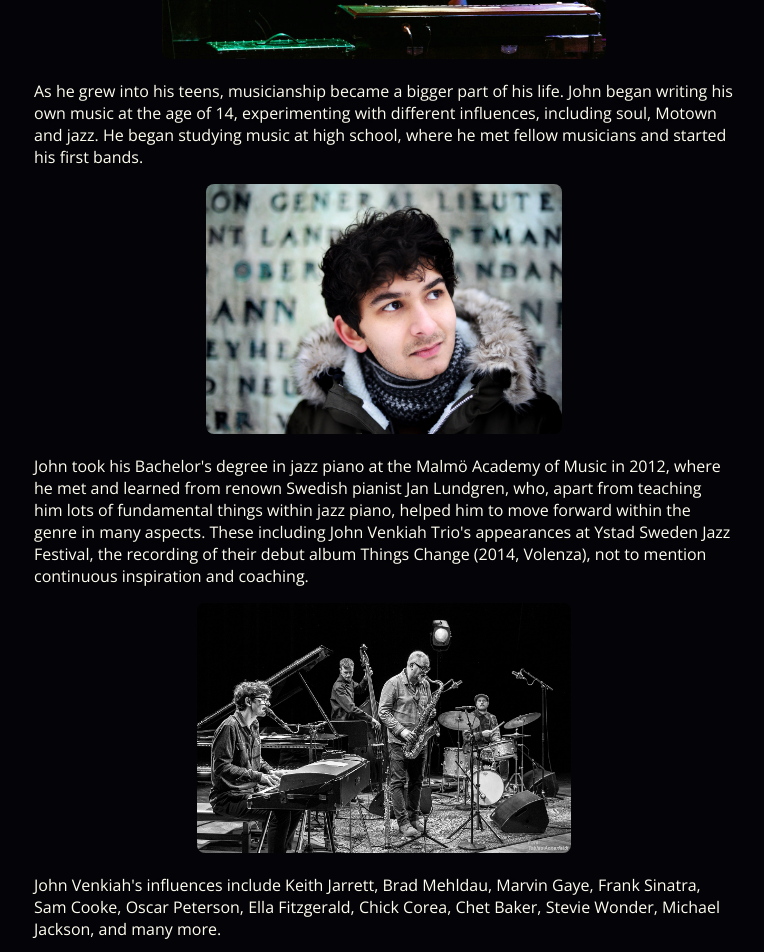
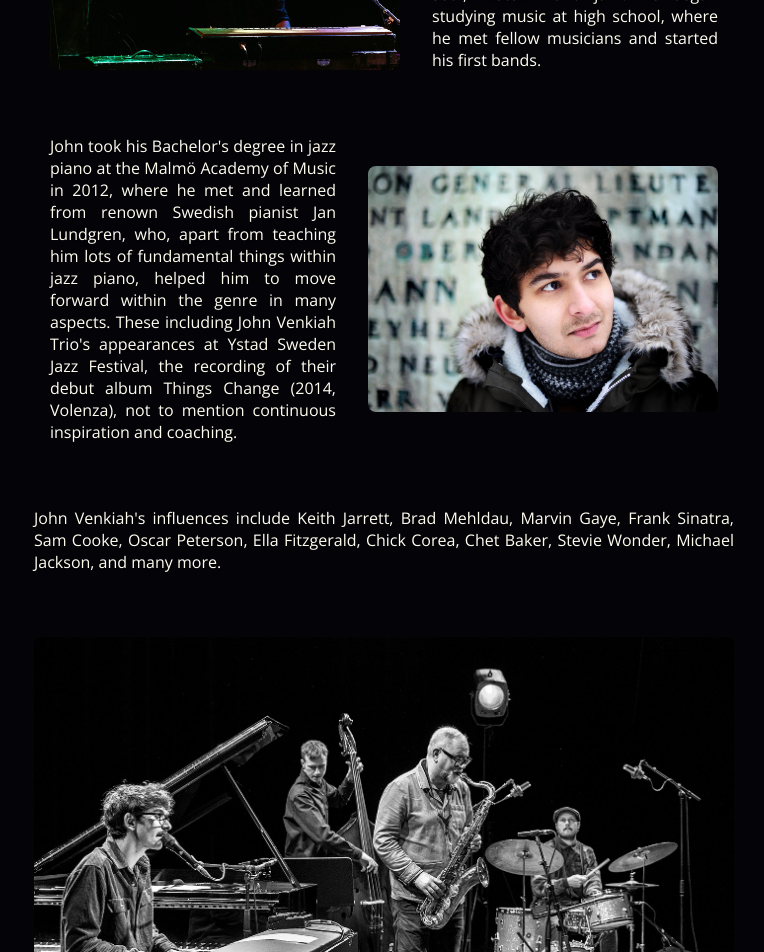
Before and after one commit to johnvenkiah/johnvenkiah-official-site, a React (Create React App) app: page /about in a window 1280 px wide. Shown: the part 1360-2312 px from the top of the page, without its empty margins (256-1020 px from the left). Built offline with nearby package versions, Linux system fonts and the light colour scheme; what moment-duration-format would draw is missing.

Commit message:
adjustments layout about

```diff
--- a/src/pages/About/About.styled.js
+++ b/src/pages/About/About.styled.js
@@ -1,9 +1,12 @@
 import styled from 'styled-components';
 
-export const AboutWrapper = styled.div`
+export const AboutContainer = styled.div`
   display: flex;
   flex-direction: column;
   align-items: center;
+  p {
+    text-align: justify;
+  }
 
   em {
     width: 100%;
@@ -46,35 +49,34 @@ export const AboutImage = styled.img`
   transition-timing-function: ease-in-out;
   margin: 0 0;
   box-shadow: 0 0 5px 0 rgba(0, 0, 0, 0.2);
-  @media screen and (min-width: 900px) {
-    max-height: 250px;
+`;
+
+export const SectionContainer = styled.div`
+  display: flex;
+  max-width: 700px;
+  flex-direction: column;
+  align-items: center;
+  p,
+  img {
+    margin: 2rem 1rem;
+    width: 100%;
   }
 `;
 
-export const WindowContainer = styled.div`
-  position: fixed;
-  top: 50vh;
-  left: 0;
-  right: 0;
-  bottom: 0;
-  overflow: auto;
-  perspective: 1000px; /* Optional: Adds 3D perspective */
+export const SectionWrapper = styled.div`
+  align-items: center;
+  display: flex;
+  max-width: 700px;
+  flex-direction: column;
+  @media screen and (min-width: 900px) {
+    flex-direction: row;
+  }
+  p,
+  img {
+    margin: 2rem 1rem;
+    width: 100%;
+    @media screen and (min-width: 900px) {
+      width: 50%;
+    }
+  }
 `;
-
-export const WindowContent = styled.div`
-  position: relative;
-  width: 100%;
-  height: 3000px; /* Adjust the height as needed */
-  transform-style: preserve-3d; /* Optional: Enables 3D transforms */
-`;
-
-export const WindowFrame = styled.div`
-  position: sticky;
-  top: 0;
-  left: 0;
-  right: 0;
-  height: 100vh;
-  background: url('../.../images/jvt2-small.png') no-repeat center center fixed;
-  background-size: cover;
-  transform: translateZ(0); /* Optional: Applies 3D transform */
-`;
--- a/src/pages/About/about.js
+++ b/src/pages/About/about.js
@@ -1,4 +1,11 @@
-import { AboutWrapper, Card, AboutImage, Italics } from './About.styled';
+import {
+  Card,
+  AboutImage,
+  Italics,
+  AboutContainer,
+  SectionContainer,
+  SectionWrapper,
+} from './About.styled';
 import johnBlackClav from '../../images/background/john_black_clav.png';
 import soloWinter from '../../images/solo_winter.jpg';
 import trioKm from '../../images/trio_km.jpg';
@@ -7,7 +14,7 @@ import tingsek_kb from '../../images/tingsek_kb.jpeg';
 export default function About() {
   return (
     <>
-      <AboutWrapper>
+      <AboutContainer>
         <Card>
           <Italics>
             "Among the best I've heard at Ystad Jazzcafé" “The trio is so
@@ -27,58 +34,62 @@ export default function About() {
             <b>- Jan Lundgren, renown swedish jazz pianist</b>
           </Italics>
         </Card>
+        <SectionContainer>
           <p>
-          Stockholm based John Venkiah was born in 1986 in London. He started to
-          play the keyboard at 5 years of age, and moved to Sweden in 1998.
-          Playing mostly by ear, John listened to records his mother played for
-          him, and learnt a lot playing by ear.
+            Stockholm based John Venkiah was born in 1986 in London. He started
+            to play the keyboard at 5 years of age, and moved to Sweden in 1998.
+            Playing mostly by ear, John listened to records his mother played
+            for him, and learnt a lot playing by ear.
           </p>
-        <div>
+          <SectionWrapper>
             <AboutImage
               src={johnBlackClav}
               alt="John playing clavinet live"
             ></AboutImage>
-        </div>
             <p>
+              As he grew into his teens, musicianship became a bigger part of
+              his life. John began writing his own music at the age of 14,
+              experimenting with different influences, including soul, Motown
+              and jazz. He began studying music at high school, where he met
+              fellow musicians and started his first bands.
+            </p>
+          </SectionWrapper>
+        </SectionContainer>
+        {/* <p>
           As he grew into his teens, musicianship became a bigger part of his
           life. John began writing his own music at the age of 14, experimenting
           with different influences, including soul, Motown and jazz. He began
           studying music at high school, where he met fellow musicians and
           started his first bands.
+        </p> */}
+        <SectionWrapper>
+          <p>
+            John took his Bachelor's degree in jazz piano at the Malmö Academy
+            of Music in 2012, where he met and learned from renown Swedish
+            pianist Jan Lundgren, who, apart from teaching him lots of
+            fundamental things within jazz piano, helped him to move forward
+            within the genre in many aspects. These including John Venkiah
+            Trio's appearances at Ystad Sweden Jazz Festival, the recording of
+            their debut album Things Change (2014, Volenza), not to mention
+            continuous inspiration and coaching.
           </p>
-        <div>
           <AboutImage
             src={soloWinter}
             alt="Closeup of John outdoors in winter"
           ></AboutImage>
-        </div>
+        </SectionWrapper>
+        <SectionContainer>
           <p>
-          John took his Bachelor's degree in jazz piano at the Malmö Academy of
-          Music in 2012, where he met and learned from renown Swedish pianist
-          Jan Lundgren, who, apart from teaching him lots of fundamental things
-          within jazz piano, helped him to move forward within the genre in many
-          aspects. These including John Venkiah Trio's appearances at Ystad
-          Sweden Jazz Festival, the recording of their debut album Things Change
-          (2014, Volenza), not to mention continuous inspiration and coaching.
+            John Venkiah's influences include Keith Jarrett, Brad Mehldau,
+            Marvin Gaye, Frank Sinatra, Sam Cooke, Oscar Peterson, Ella
+            Fitzgerald, Chick Corea, Chet Baker, Stevie Wonder, Michael Jackson,
+            and many more.
           </p>
-        <div>
           <AboutImage
             src={trioKm}
             alt="John Venkiah Trio live with Karl-Martin Almqvist"
           ></AboutImage>
-        </div>
-        <p>
-          John Venkiah's influences include Keith Jarrett, Brad Mehldau, Marvin
-          Gaye, Frank Sinatra, Sam Cooke, Oscar Peterson, Ella Fitzgerald, Chick
-          Corea, Chet Baker, Stevie Wonder, Michael Jackson, and many more.
-        </p>
-        <div>
-          <AboutImage
-            src={tingsek_kb}
-            alt="Tingsek, live in Malmö"
-          ></AboutImage>
-        </div>
-
+        </SectionContainer>
         <Card>
           <Italics>
             “Venkiah's fluent playing and his brilliant technique make a
@@ -99,7 +110,7 @@ export default function About() {
             <b>- Sven Bjerstedt, 5/5, Ystad Allehanda</b>
           </Italics>
         </Card>
-      </AboutWrapper>
+      </AboutContainer>
     </>
   );
 }
```
Lines whose indentation alone changed are shown as unchanged.
